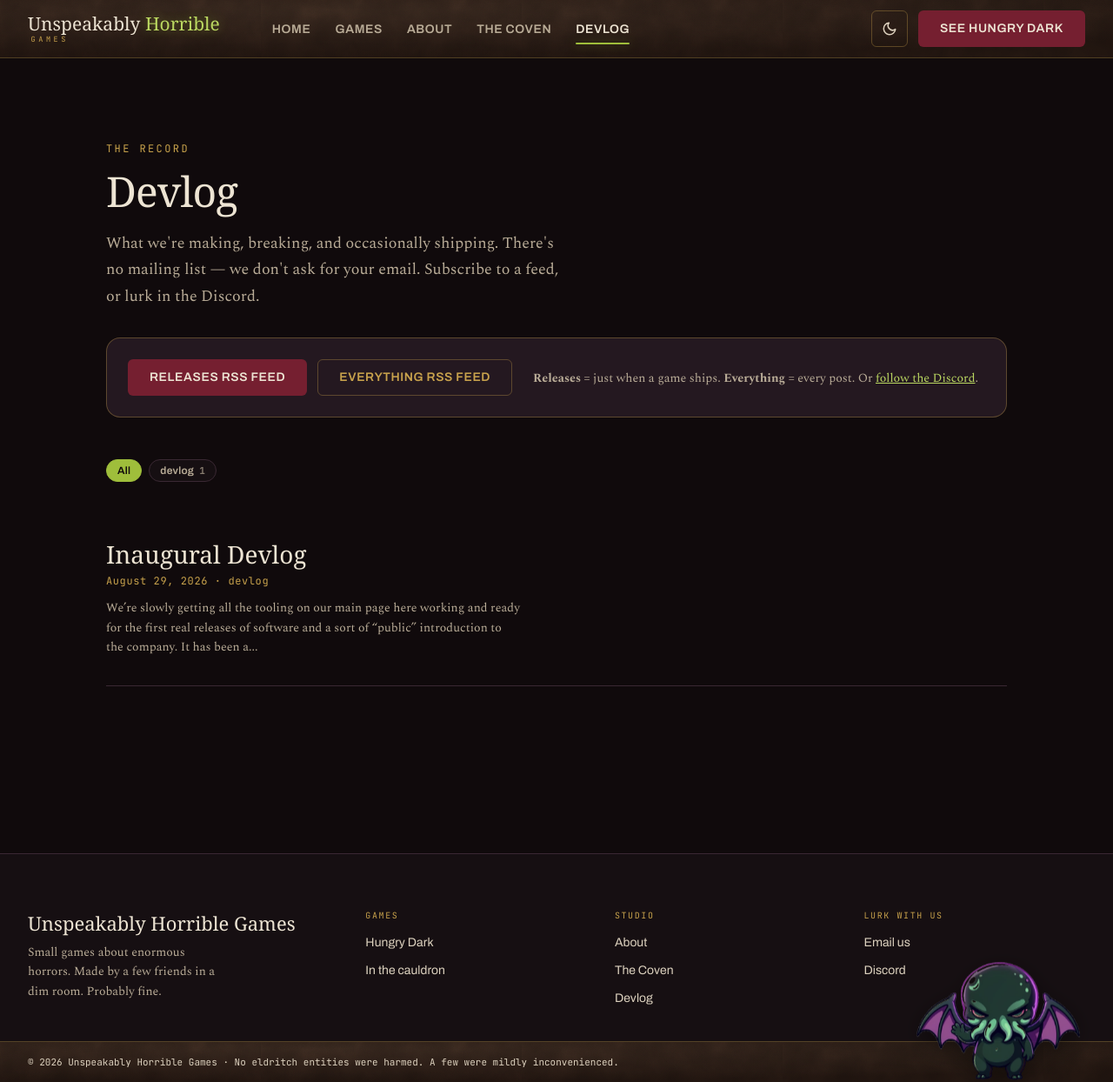
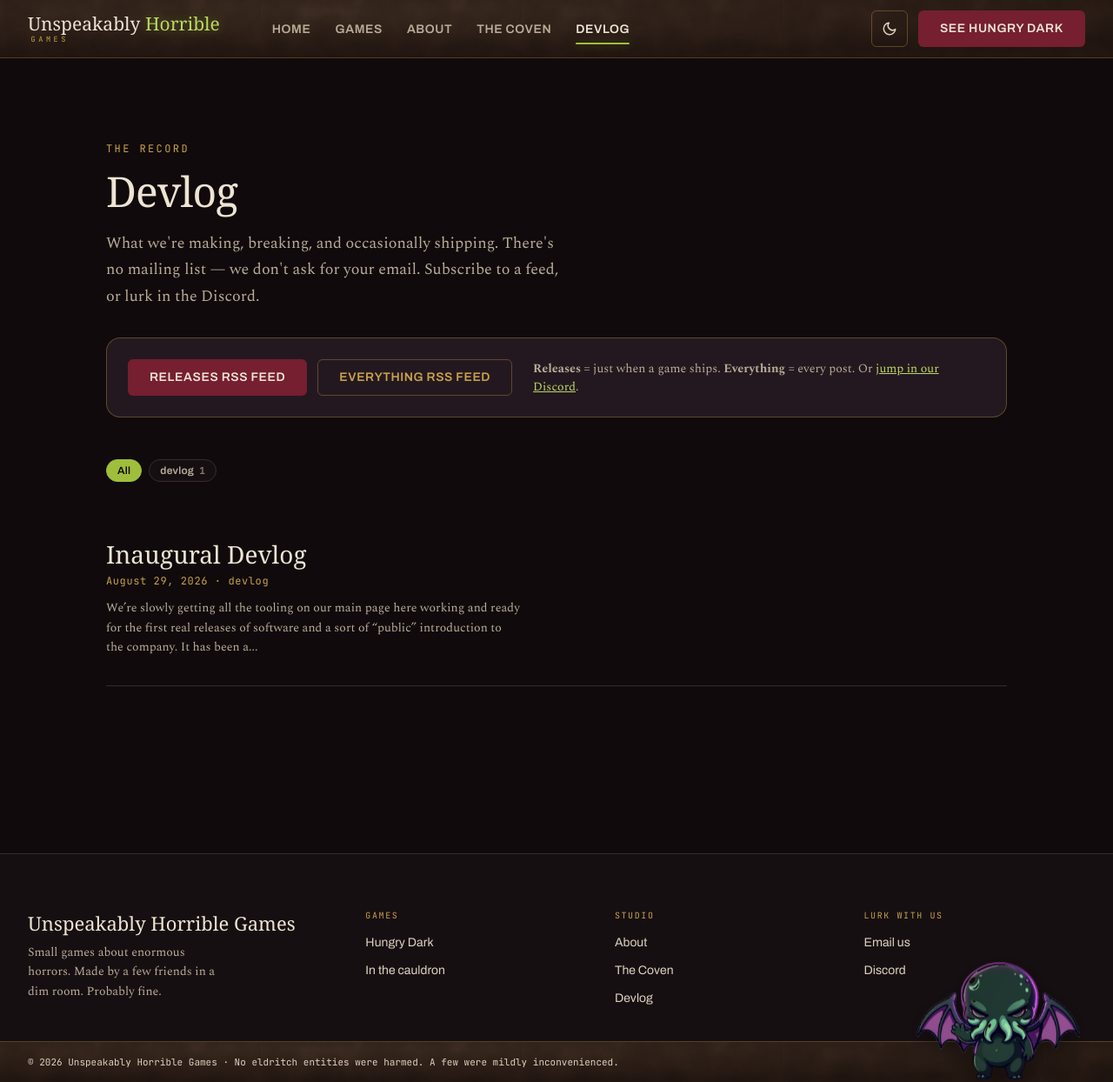
Before and after one commit to UnspeakablyHorribleGames/pages, a Jekyll site: the page built from devlog.html, in a window 1280 px wide and 1244 px high. Shown: the whole window at 87% size. Built offline with Jekyll 4.4.1, drawn with Linux system fonts in a browser that asks for light colours; some web fonts are replaced.

Commit message:
Update Discord link text in devlog.html

```diff
--- a/devlog.html
+++ b/devlog.html
@@ -12,7 +12,7 @@ permalink: /devlog/
   <div class="devlog-subscribe">
     <a class="btn btn--primary" href="/releases.xml">Releases RSS feed</a>
     <a class="btn btn--gilt" href="/devlog.xml">Everything RSS feed</a><br />
-    <span class="devlog-subscribe__note"><strong>Releases</strong> = just when a game ships. <strong>Everything</strong> = every post. Or <a href="https://discord.gg/MKR3YYKRSZ" target="_blank" rel="noopener">follow the Discord</a>.</span>
+    <span class="devlog-subscribe__note"><strong>Releases</strong> = just when a game ships. <strong>Everything</strong> = every post. Or <a href="https://discord.gg/MKR3YYKRSZ" target="_blank" rel="noopener">jump in our Discord</a>.</span>
   </div>
 
   {% assign posts = site.posts %}
```
